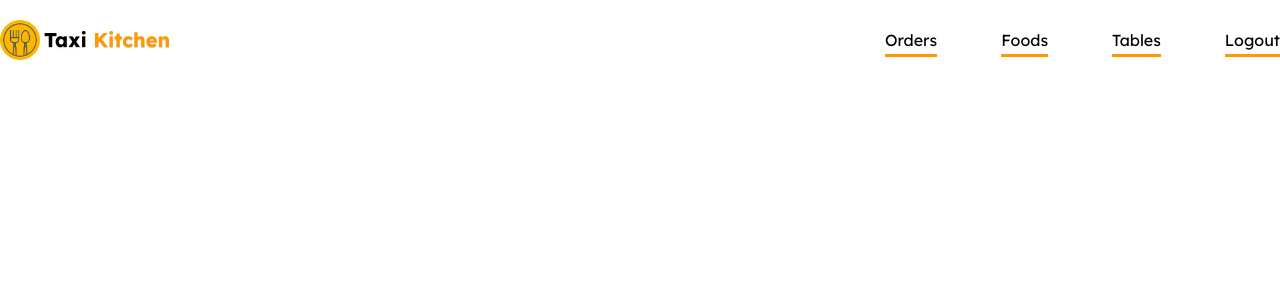
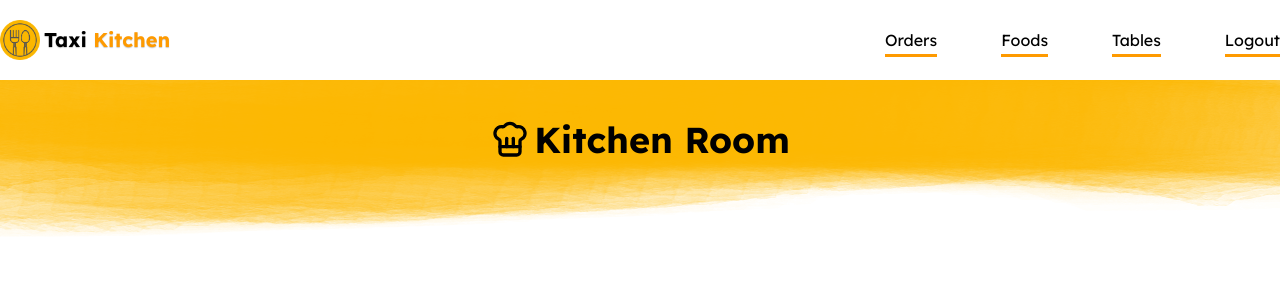
Before and after one commit to sajjad44371/taxi-kitchen, a React (Vite) app: page / in a window 1280 px wide. Shown: the top 300 px of the page. Built offline with nearby package versions, Linux system fonts and the light colour scheme.

Commit message:
title bar completed

```diff
--- a/src/App.jsx
+++ b/src/App.jsx
@@ -1,5 +1,6 @@
 import "./App.css";
 import Navbar from "./components/Navbar";
+import Title from "./components/Title";
 
 function App() {
   return (
@@ -8,6 +9,11 @@
         <header className="container mx-auto py-5">
           <Navbar></Navbar>
         </header>
+        <main>
+          <section>
+            <Title>Kitchen Room</Title>
+          </section>
+        </main>
       </div>
     </>
   );
--- /dev/null
+++ b/src/components/Title.jsx
@@ -0,0 +1,15 @@
+import { ChefHat } from "lucide-react";
+
+const Title = ({ children }) => {
+  return (
+    <h2
+      className={`bg-[url(/title-bg.png)] flex justify-center items-center gap-1 text-4xl font-bold text-center bg-no-repeat pb-20 pt-10 bg-center`}
+      style={{ backgroundSize: "100% 100%" }}
+    >
+      <ChefHat size={40} />
+      {children}
+    </h2>
+  );
+};
+
+export default Title;
```
Also changed, not shown: public/title-bg.png (added).
